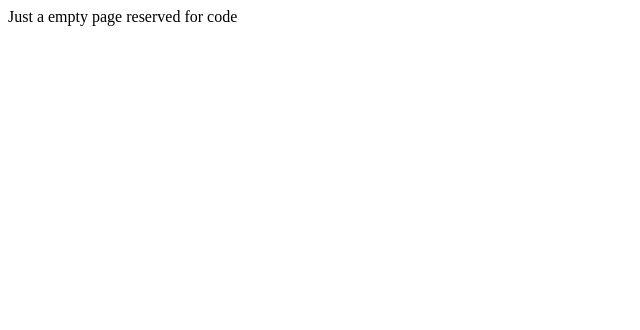
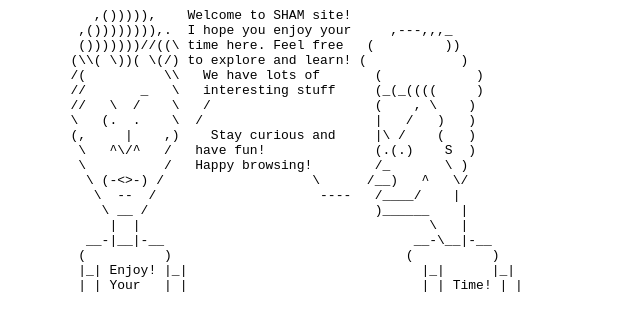
Before and after one commit to shambat/proposal-, a plain HTML site: page index.html in a window 1280 px wide. Shown: the whole page, without its empty margins (0-640 px from the left). Drawn offline with Linux system fonts and the light colour scheme.

Commit message:
Update index.html

```diff
--- a/index.html
+++ b/index.html
@@ -1 +1,27 @@
-Just a empty page reserved for code
+<html>
+<body>
+
+<pre style="font:monospace">
+           ,())))),    Welcome to SHAM site!
+         ,()))))))),.  I hope you enjoy your     ,---,,,_
+         ()))))))//((\ time here. Feel free   (         ))
+        (\\( \))( \(/) to explore and learn! (            )
+        /(          \\   We have lots of       (            )
+        //       _   \   interesting stuff     (_(_((((     )
+        //   \  /    \   /                     (    , \    )
+        \   (.  .    \  /                      |   /   )   )
+        (,     |    ,)    Stay curious and     |\ /    (   )
+         \   ^\/^   /   have fun!              (.(.)    S  )
+         \          /   Happy browsing!        /_       \ )
+          \ (-<>-) /                   \      /__)   ^   \/
+           \  --  /                     ----   /____/    |
+            \ __ /                             )______    |
+             |  |                                     \   |
+          __-|__|-__                                __-\__|-__
+         (          )                              (          )
+         |_| Enjoy! |_|                              |_|      |_|
+         | | Your   | |                              | | Time! | |
+</pre>
+
+</body>
+</html>
```
